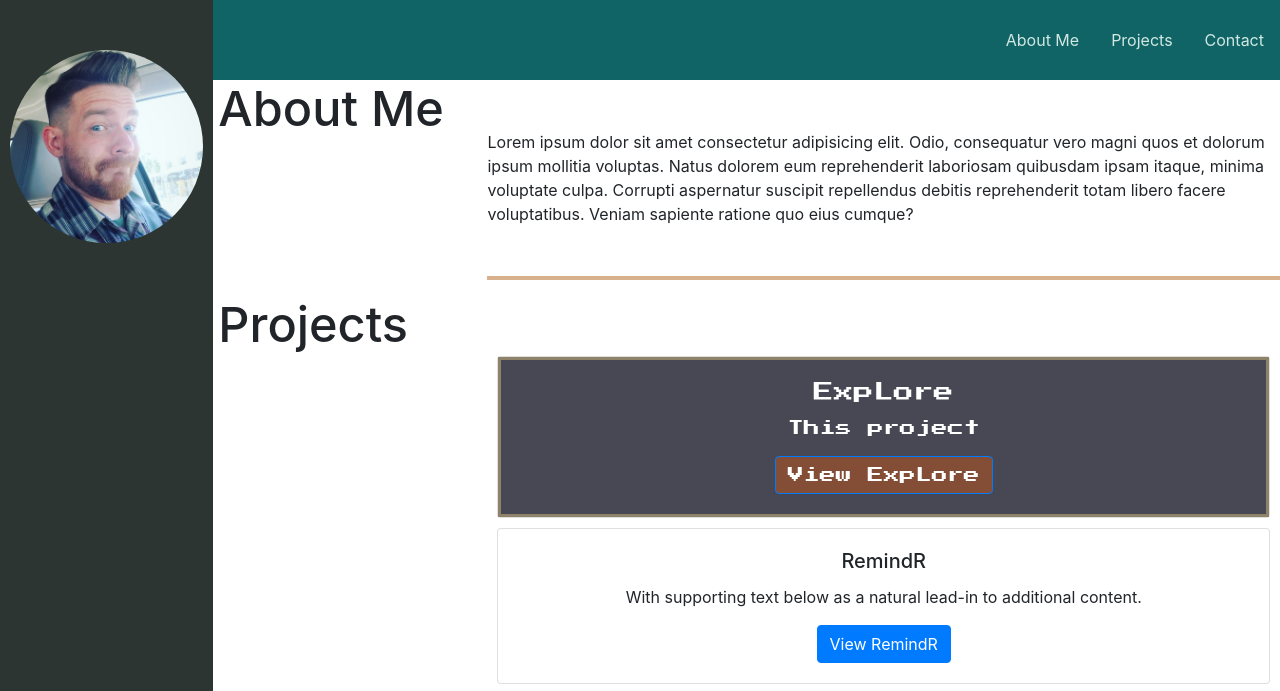
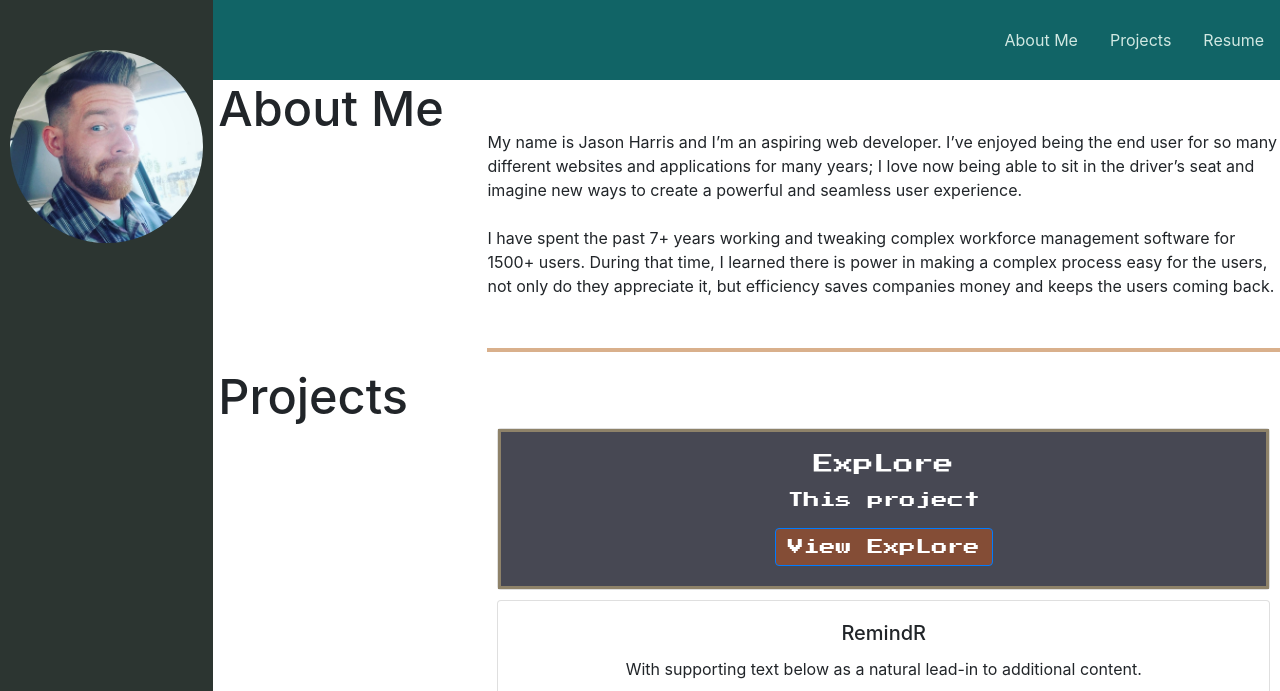
Before and after one commit to jasonharris06/portfolio, a plain HTML site: page index.html in a window 1280 px wide. Shown: the top 691 px of the page. Drawn offline with nearby package versions, Linux system fonts and the light colour scheme.

Commit message:
Added some about me.  Also added a Resume link

```diff
--- a/index.html
+++ b/index.html
@@ -53,7 +53,7 @@
                 <a class="nav-link"  style="color: #d1e8e2"href="#projects">Projects</a>
               </li>
               <li class="nav-item">
-                <a class="nav-link"  style="color: #d1e8e2"href="#contact-form">Contact</a>
+                <a class="nav-link"  style="color: #d1e8e2"href="./assets/PDF/Resume Jason Harris tech.pdf">Resume</a>
               </li>
             </ul>
           </nav>
@@ -64,12 +64,11 @@
             </div>
             <div class="col-md-9 ">
               <p class="about-me-content" id="about-me-content">
-                Lorem ipsum dolor sit amet consectetur adipisicing elit. Odio,
-                consequatur vero magni quos et dolorum ipsum mollitia voluptas.
-                Natus dolorem eum reprehenderit laboriosam quibusdam ipsam
-                itaque, minima voluptate culpa. Corrupti aspernatur suscipit
-                repellendus debitis reprehenderit totam libero facere
-                voluptatibus. Veniam sapiente ratione quo eius cumque?
+                My name is Jason Harris and I’m an aspiring web developer.  I’ve enjoyed being the end user for so many different websites and applications for many years; I love now being able to sit in the driver’s seat and imagine new ways to create a powerful and seamless user experience.
+                <br/>
+                <br/>
+                I have spent the past 7+ years working and tweaking complex workforce management software for 1500+ users.  During that time, I learned there is power in making a complex process easy for the users, not only do they appreciate it, but efficiency saves companies money and keeps the users coming back.
+
               </p>
             </div>
             <div class="col-md-3 projects" id="projects">
@@ -100,7 +99,7 @@
               </div>
 
             </div>
-            <div class="col-md-3  contact">
+            <!-- <div class="col-md-3  contact">
               <h2>Contact</h2>
             </div>
             <div class="col-md-9 contact-form" id="contact-form">
@@ -114,7 +113,7 @@
 							  <label for="exampleFormControlTextarea1">Example textarea</label>
 							  <textarea class="form-control" id="exampleFormControlTextarea1" rows="3"></textarea>
 							</div>
-						</form>
+						</form> -->
             </div>
           </div>
         </div>
```
Also changed, not shown: 1 other file.
